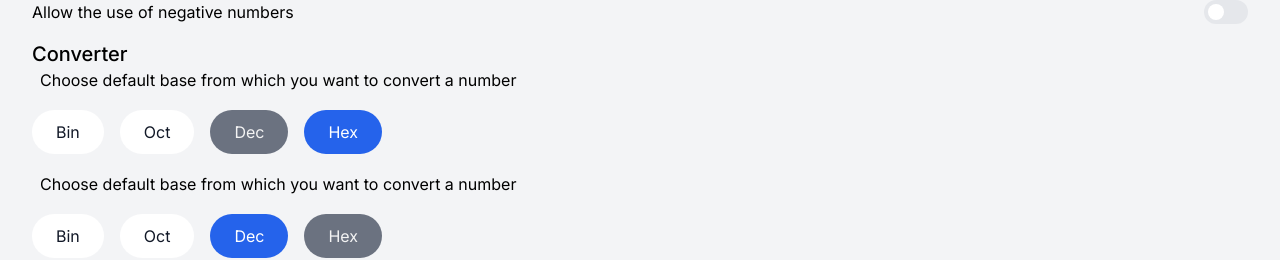
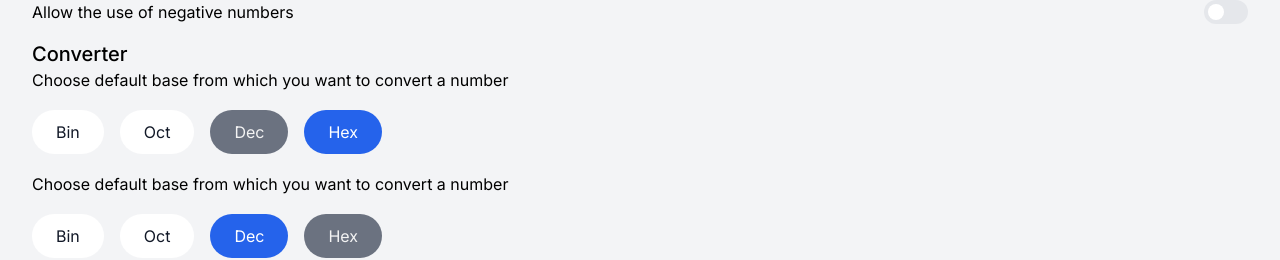
Before and after one commit to bhendi-boi/Hex-cal, a Next.js app: page /settings in a window 1280 px wide. Shown: the part 200-460 px from the top of the page. Built offline with nearby package versions, Linux system fonts and the light colour scheme.

Commit message:
removed padding for label in ChooseBase

```diff
--- a/app/ChooseBase.tsx
+++ b/app/ChooseBase.tsx
@@ -20,7 +20,7 @@ export default function ChooseBase({
 }: Props) {
   return (
     <RadioGroup className="mb-4" value={state} onChange={setState}>
-      <RadioGroup.Label className="px-2">{label}</RadioGroup.Label>
+      <RadioGroup.Label className="">{label}</RadioGroup.Label>
       <div className="h-16 overflow-hidden">
         <div className="flex h-20 gap-4 py-3 pb-4 my-4 overflow-x-auto">
           <RadioGroup.Option disabled={otherState === "bin"} value="bin">
```
